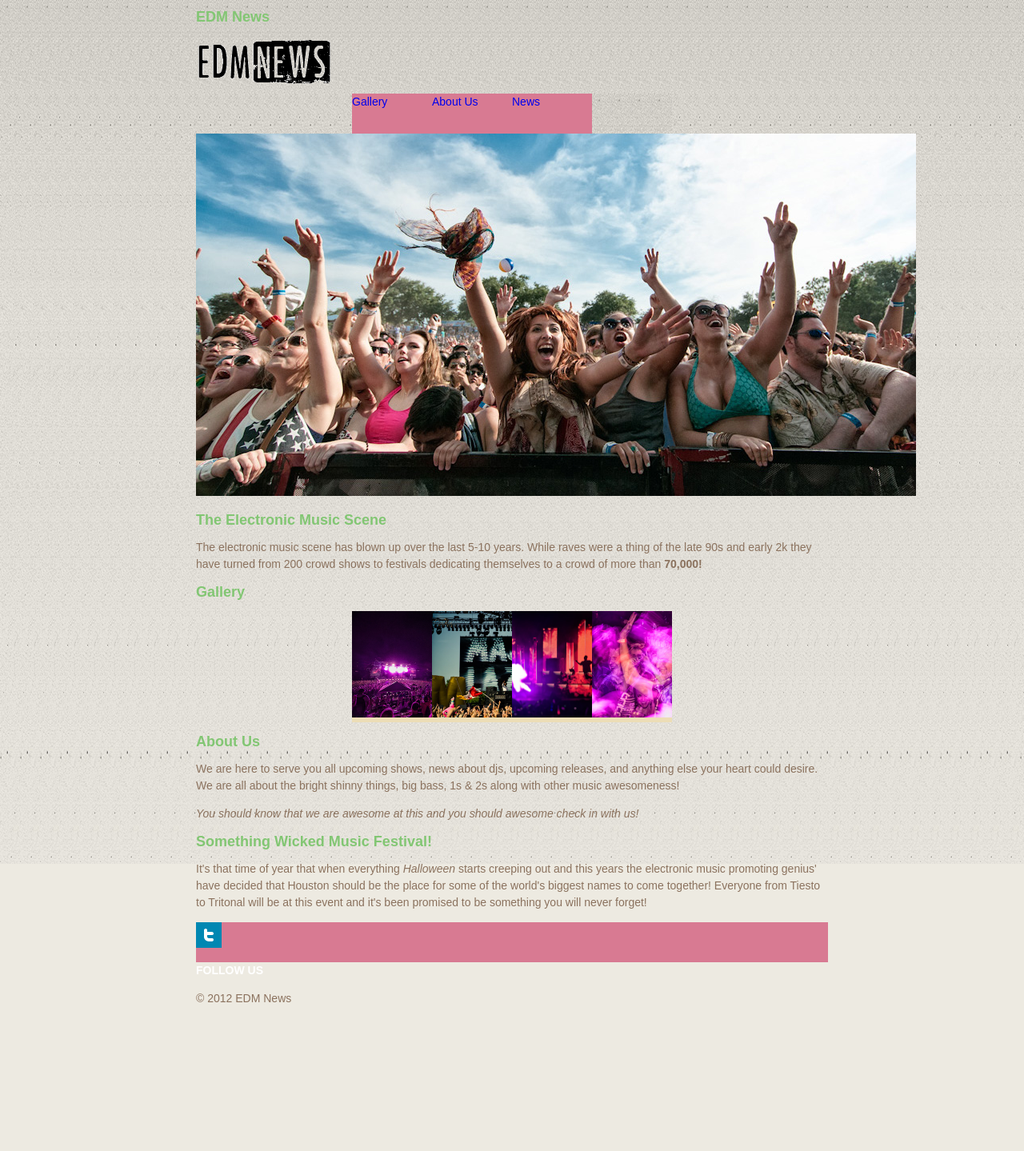
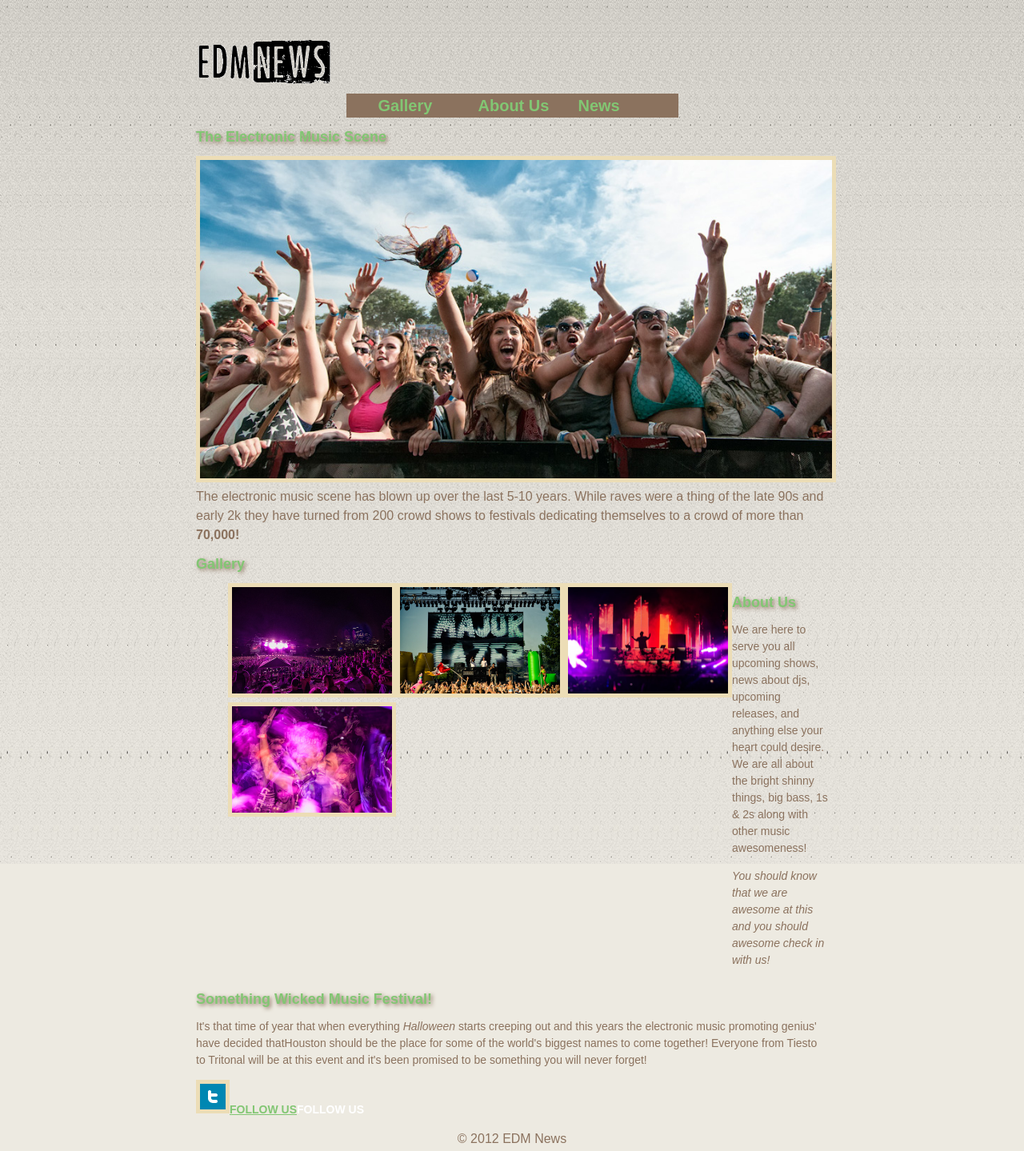
Before and after one commit to mikevictorick/wsd, a plain HTML site: page index.html in a window 1280 px wide. Shown: the whole page at 80% size. Before the commit the page ends 1273 px from the top, so only its background shows below. Drawn offline with Linux system fonts and the light colour scheme; a web font is replaced by a local one.

Commit message:
css work

```diff
--- a/css/main.css
+++ b/css/main.css
@@ -1,4 +1,5 @@
 /*-------------------------------------main styles-------------------------------*/
+
 
 body{
 	color: #fff;
@@ -19,37 +20,117 @@ h1,h2{
 	font-family: 'Coda Caption', sans-serif;
 	font-size: 18px;
 	line-height: 1;
+	text-shadow: 2px 2px 5px #8b725e;
 }
+
 
 
 p{
 	color: #8b725e;
 }
 
+img{
+	border: 5px solid #ecddb6;
+}
 
-ul {
-	width:400px;
+.edmscene{
+	font-family: 'Coda Caption', sans-serif;
+	font-size: 16px;
+	margin-bottom: 200px;
+
+}
+
+/*-------------------------------------logo-------------------------------*/
+
+
+.logo-text{
+	text-indent: -100000px;
+}
+
+#header-image{
+	border: none;
+}
+
+
+/*-------------------------------------nav-------------------------------*/
+
+
+nav ul{
+	width: 375px;
 	margin: 0 auto;
-	background-image: url(../images/background.jpg);
-	background-repeat: repeat-x;
-	background-attachment: fixed;
 	list-style-type: none;
-	padding: 0;
+	background: #8b725e;
+	padding left: 0;
+	line-height: 30px;
+	overflow: hidden;
+	color: #82c673;
+}
+
+nav li{
+	width: 125px;
+	float: left;
+}
+
+nav a{
+	text-decoration: none;
+	font-family: 'Coda Caption', sans-serif;
+	font-size: 20px;
+	line-height: 30px;
+	font-weight: bold;
+	display: block;
+}
+
+a:link{
+	color: #82c673;
+}
+
+a:visited{
+	color: #82c673;
+}
+
+a:hover{
+	color: #d87a92;
+}
+
+a:active{
+	color: #d87a92;
+}
+
+
+/*-------------------------------------gallery-------------------------------*/
+
+
+#gallery li{
+	width: 200;
+	margin: 0 auto;
+	list-style-type: none;
+	padding left: -200;
+	overflow: hidden;
+	float: left;
+}
+
+
+#about{
 	overflow: hidden;
 }
 
 
-li{
-	width: 100px;
-	background: #ecddb6;
-	float: left;
+/*-------------------------------------about-------------------------------*/
+
+
+.columns{
+	-moz-column-count:2; /* Firefox */
+    -webkit-column-count:2; /* Safari and Chrome */
+     column-count:2;
 }
 
 
-a{
-	text-decoration: none;
-	background: #d87a92;
-	display: block;
-	height: 50px;
+/*-------------------------------------footer-------------------------------*/
+
+
+footer{
+	text-align: center;
+	margin: 0 auto;
+	padding: 20 0;
 
 }
--- a/index.html
+++ b/index.html
@@ -9,29 +9,26 @@
 
   <body>
 
-  	<div id="logo">
-	<h1>EDM News</h1>
-	 	<img src="images/header.png" width="170" height="69" alt="edm news logo"/>
+   <div id="logo">
+		<h1 class="logo-text">EDM News</h1>
+		<img id="header-image" src="images/header.png" width="170" height="69" alt="edm news logo"/>
 
-
-
-  	</div>
+   </div>
 
    <nav>
-		<ul>
-			<li><a href="gallery.html">Gallery</a></li>
-			<li><a href="about.html">About Us</a></li>
-			<li><a href="news.html">News</a></li>
+		<ul id="nav">
+			<li id="nav-list"><a href="gallery.html">Gallery</a></li>
+			<li id="nav-list"><a href="about.html">About Us</a></li>
+			<li id="nav-list"><a href="news.html">News</a></li>
 		</ul>
-
 	</nav>
 
 
 	<section>
 
-		<img src="images/header.jpg" width="900" height="453" alt="header image of crowd at concert"/>
 		<h2>The Electronic Music Scene</h2>
-		<p>The electronic music scene has blown up over the last 5-10 years. While raves were a thing of the late 90s and early 2k they have turned from 200 crowd shows to festivals dedicating themselves to a crowd of more than <strong>70,000!</strong></p>
+		<p>
+		<img src="images/header.jpg" width="790" height="398" alt="header image of crowd at concert"/><span class="edmscene">The electronic music scene has blown up over the last 5-10 years. While raves were a thing of the late 90s and early 2k they have turned from 200 crowd shows to festivals dedicating themselves to a crowd of more than <strong>70,000!</strong></span></p>
 
 	</section>
 
@@ -45,7 +42,7 @@
 		</ul>
 	</div>
 
-	<div>
+	<div id="about">
 	 <h2>About Us</h2>
 		<p>We are here to serve you all upcoming shows, news about djs, upcoming releases, and anything else your heart could desire. We are all about the bright shinny things, big bass, 1s &amp; 2s along with other music awesomeness!</p>
 
@@ -57,16 +54,16 @@
 
 	<article  id="posts">
     	<h2>Something Wicked Music Festival!</h2>
-    	<p>It's that time of year that when everything <em>Halloween</em> starts creeping out and this years the electronic music promoting genius' have decided that Houston should be the place for some of the world's biggest names to come together! Everyone from Tiesto to Tritonal will be at this event and it's been promised to be something you will never forget!</p>
+    	<p><span class="columns">It's that time of year that when everything <em>Halloween</em> starts creeping out and this years the electronic music promoting genius' have decided thatHouston should be the place for some of the world's biggest names to come together! Everyone from Tiesto to Tritonal will be at this event and it's been promised to be something you will never forget!</span></p>
 	</article>
 
 	<div id="ctatwitter">
 		<a href="http://www.twitter.com/mike_victorick" target="_blank">
-		<img src="images/twitter_alt.png" height="32" width="32" alt="twitter"/></a><strong>FOLLOW US</strong>
+		<img src="images/twitter_alt.png" height="32" width="32" alt="twitter"/><strong>FOLLOW US</strong></a><strong>FOLLOW US</strong>
 	</div>
 
   <footer>
-  	<p> &copy; 2012 EDM News</p>
+  	<p><span class="edmscene"> &copy; 2012 EDM News</span></p>
   </footer>
 
   </body>
```
Also changed, not shown: 1 other file.
